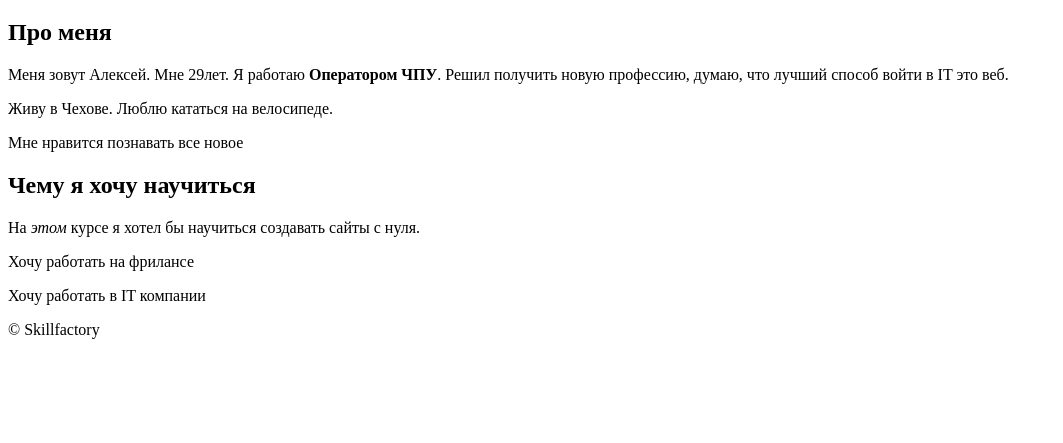
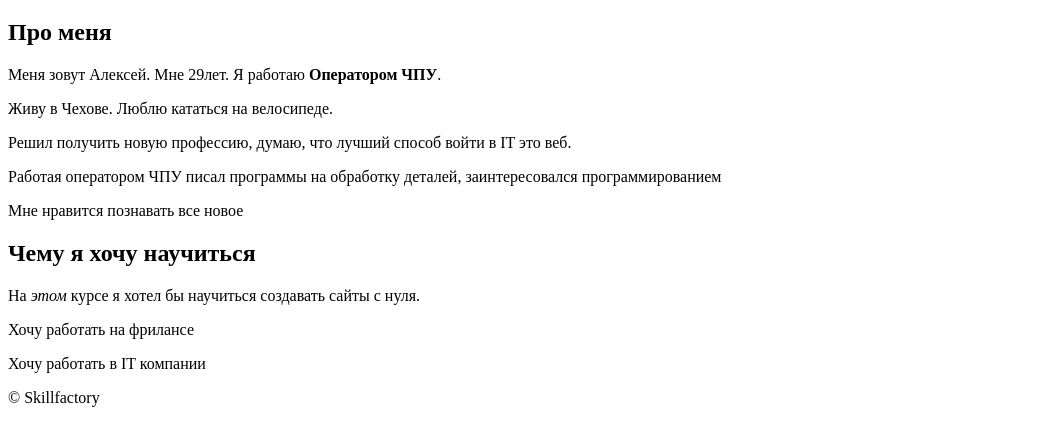
Before and after one commit to Ray199999/personalSite, a plain HTML site: page index.html in a window 1280 px wide. Shown: the part 87-530 px from the top of the page, without its empty margins (0-1063 px from the left). Drawn offline with Linux system fonts and the light colour scheme.

Commit message:
Update index.html

```diff
--- a/index.html
+++ b/index.html
@@ -15,8 +15,10 @@
         <h2 >Про меня</h2>
         <!--<h3>Будущий веб-разработчик</h3>-->
 
-        <p>Меня зовут Алексей. Мне 29лет. Я работаю <strong>Оператором ЧПУ</strong>. Решил получить новую профессию, думаю, что лучший способ войти в IT это веб.</p>
+        <p>Меня зовут Алексей. Мне 29лет. Я работаю <strong>Оператором ЧПУ</strong>.</p>
         <p>Живу в Чехове. Люблю кататься на велосипеде.</p>
+        <p> Решил получить новую профессию, думаю, что лучший способ войти в IT это веб.</p>
+        <p> Работая оператором ЧПУ писал программы на обработку деталей, заинтересовался программированием</p>
         <p>Мне нравится познавать все новое</p>
         <h2>Чему я хочу научиться</h2>
         <p>На <em>этом</em> курсе я хотел бы научиться создавать сайты с нуля.</p>
```
